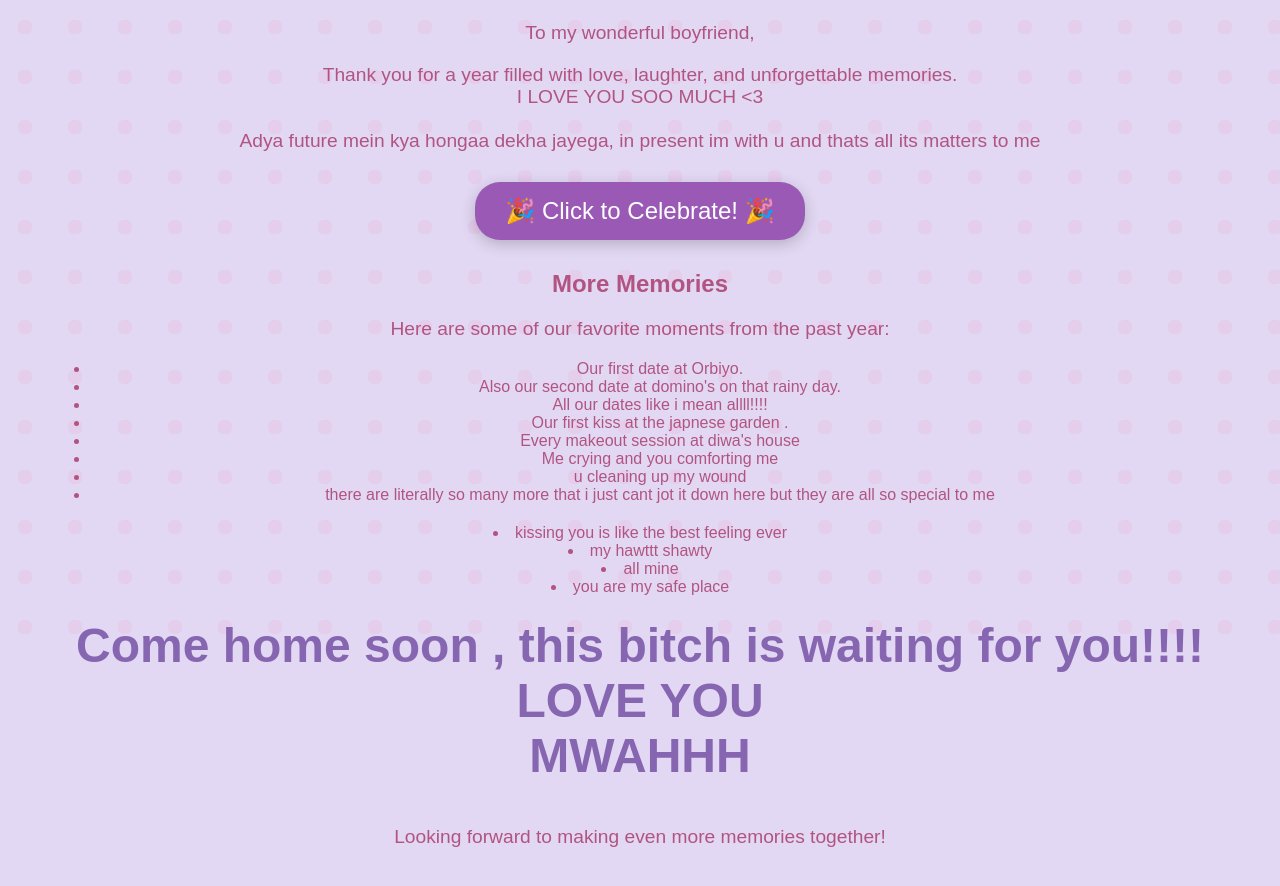
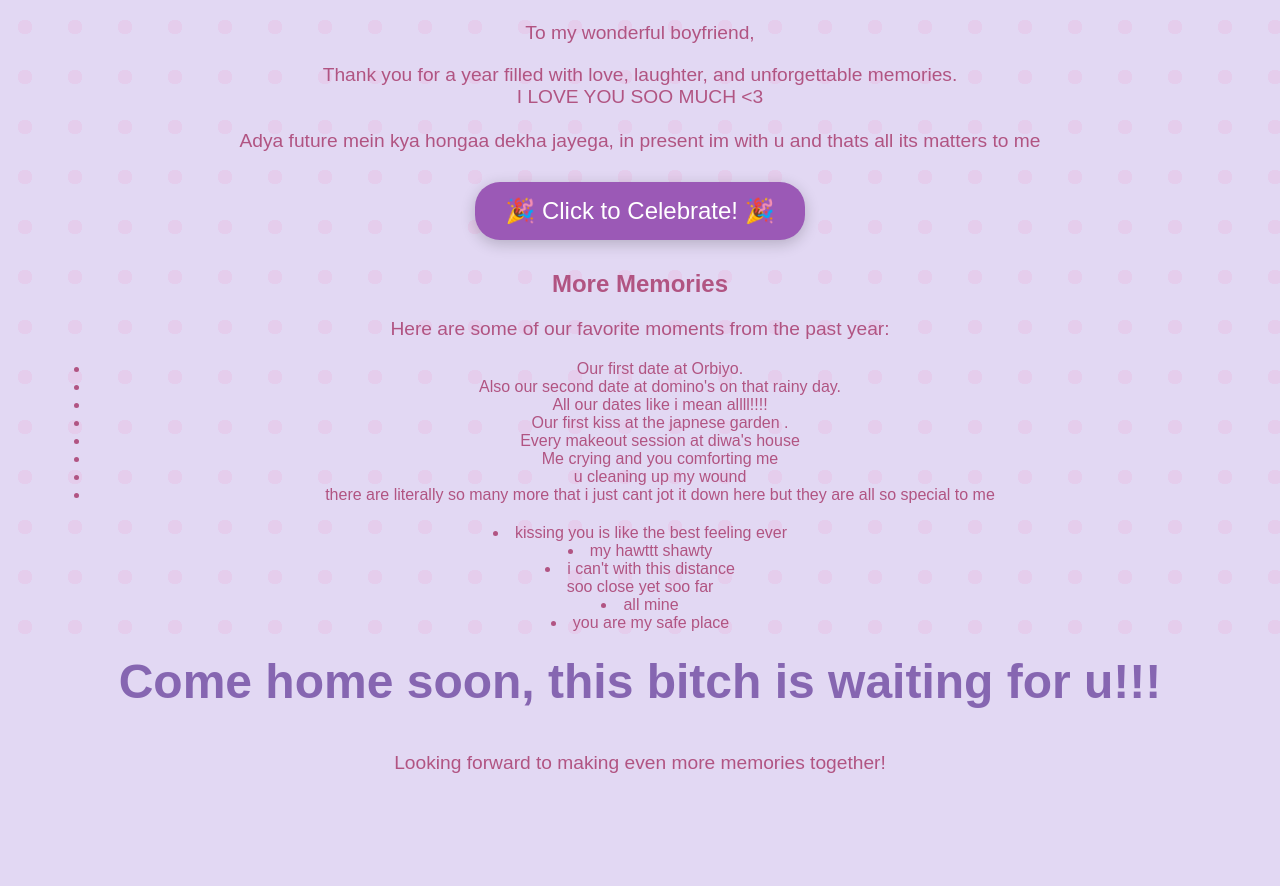
Before and after one commit to dimppss1/yabber, a plain HTML site: page index.html in a window 1280 px wide. Shown: the part 148-1034 px from the top of the page. After the commit the page ends 992 px from the top, so only its background shows below. Drawn offline with Linux system fonts and the light colour scheme.

Commit message:
index.html

```diff
--- a/index.html
+++ b/index.html
@@ -39,13 +39,16 @@
             </ul></p>
             <p><li>kissing you is like the best feeling ever</li>
                 <li>my hawttt shawty</li>
+                <li>i can't with this distance<br>soo close yet soo far</li>
                 <li>all mine</li>
                  <li>you are my safe place</li>
 
                 </p>
             <p>
-                <h1>Come home soon , this bitch is waiting for you!!!!<br>LOVE YOU<BR>MWAHHH</h1></p>
-            <p>Looking forward to making even more memories together!</p>
+                <h1>Come home soon, this bitch is waiting for u!!!</h1>
+            </p>
+                <p>Looking forward to making even more memories together!</p>
+
         </div>
     </div>
     <audio id="backgroundMusic" loop>
```
